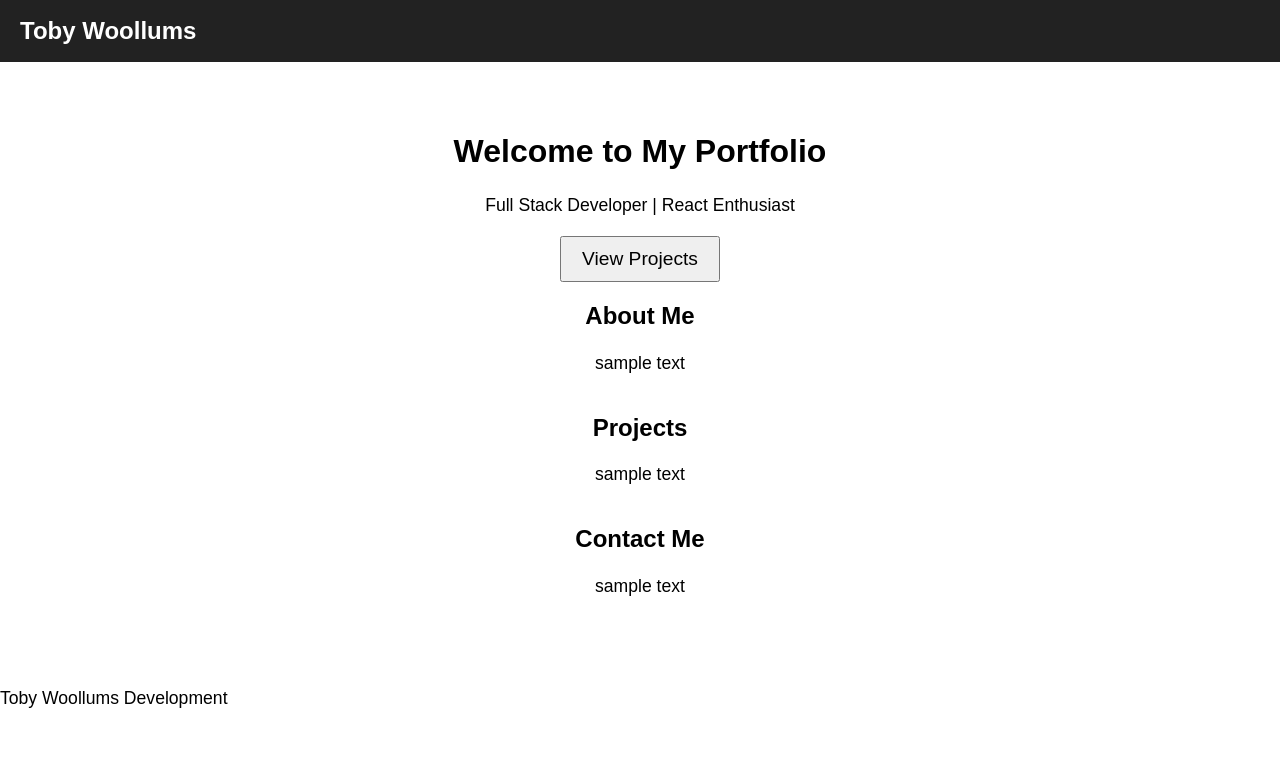
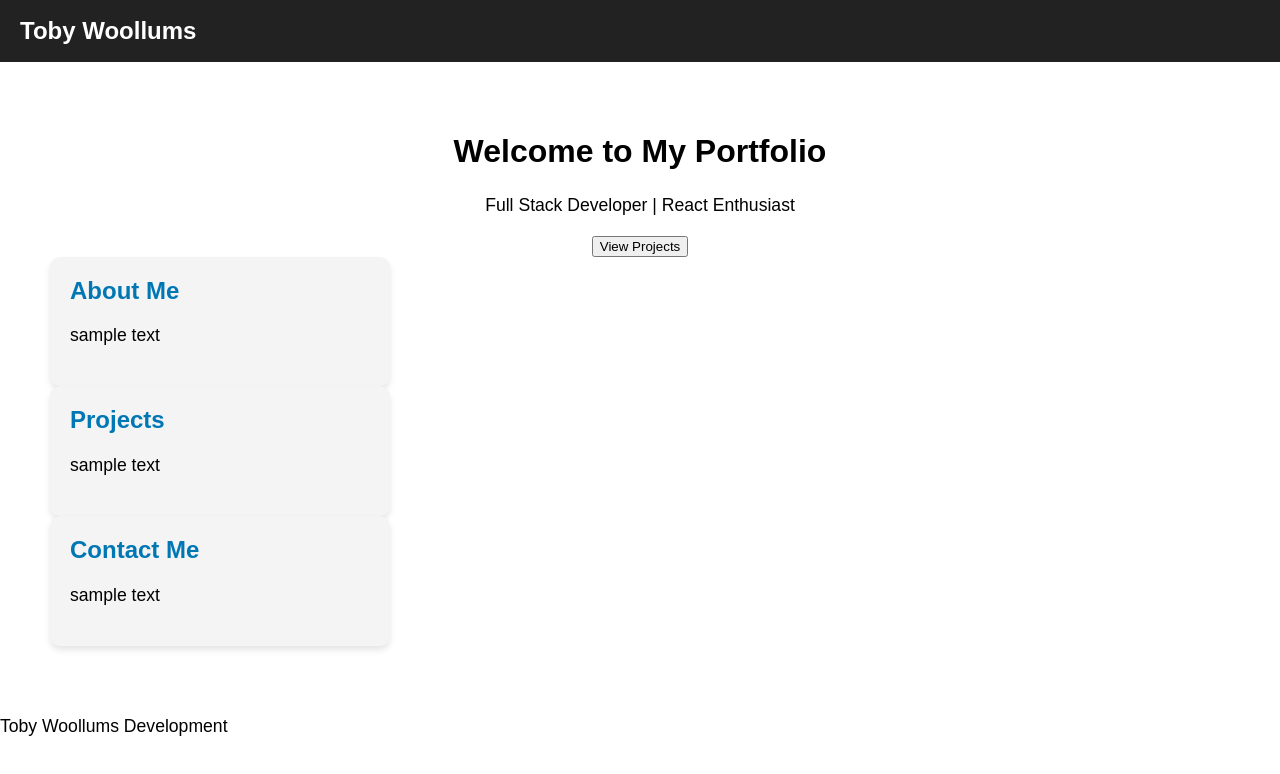
Before and after one commit to woollumst/woollumst.github.io, a React (Vite) app: page / in a window 1280 px wide. Shown: the top 774 px of the page. Built offline with nearby package versions, Linux system fonts and the light colour scheme.

Commit message:
Update Home.css

```diff
--- a/src/pages/Home.css
+++ b/src/pages/Home.css
@@ -3,23 +3,7 @@
   padding: 50px;
 }
 
-button {
-  padding: 10px 20px;
-  font-size: 1.2em;
-}
-
-.featuredContainer {
-  display: flex;
-  flex-direction: column;
-  justify-content: space-between;
-}
-
-.featuredItem {
-  border: 2px;
-  width: 100%;
-  padding: 50px;
-}
-
+/* Mobile styling */
 @media (max-width: 600px) {
   .home {
     padding: 20px;
@@ -29,4 +13,38 @@ button {
     font-size: 1em;
     padding: 8px 15px;
   }
+  .featured-container {
+    flex-direction: column;
+    align-items: center;
+  }
+
+  .featured-card {
+    width: 90%;
+  }
 }
+
+/* flexbox for featured cards */
+.featured-container {
+  display: flex;
+  flex-wrap: wrap;
+  gap: 20px;
+  justify-content: center;
+}
+
+.featured-card {
+  background: #f4f4f4;
+  padding: 20px;
+  width: 300px;
+  border-radius: 10px;
+  box-shadow: 0 4px 6px rgba(0, 0, 0, 0.1);
+  text-align: left;
+}
+
+.featured-card h2 {
+  margin: 0;
+  color: #0077b5;
+}
+
+. featured-card p {
+  margin: 10px 0;
+}
```
